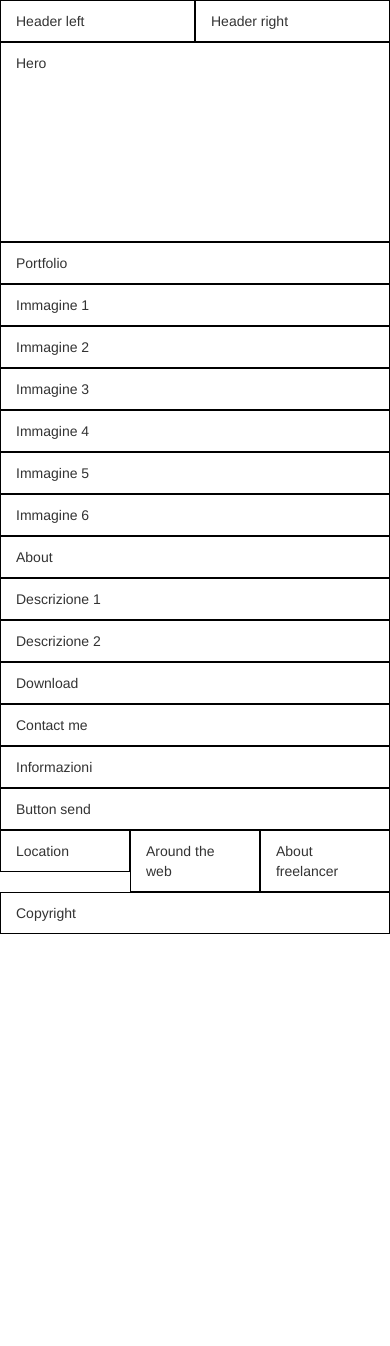
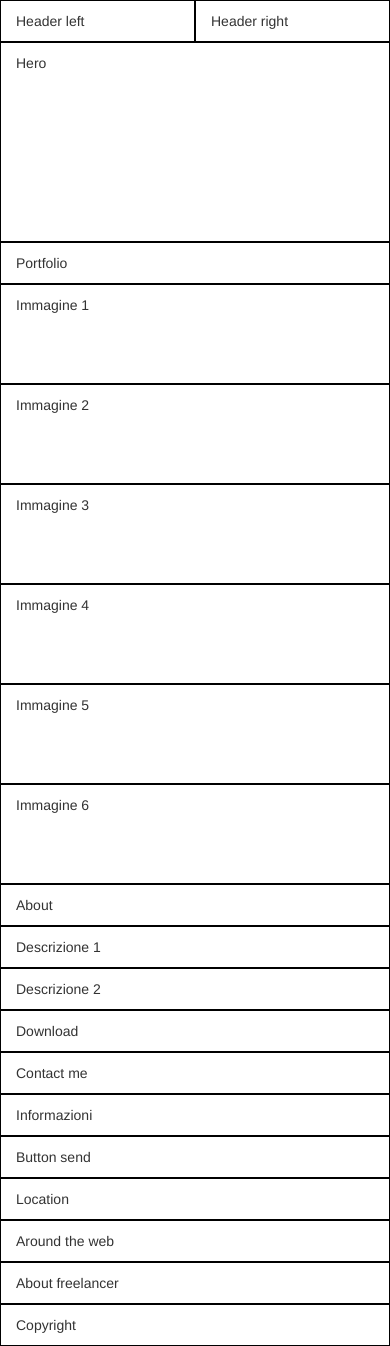
Before and after one commit to Ciarm-nik/html-css-bootstrap-freelancer, a plain HTML site: page index.html in a window 390 px wide. Before the commit the page ends 934 px from the top, so only its background shows below. Drawn offline with nearby package versions, Linux system fonts and the light colour scheme.

Commit message:
Struttura completa

```diff
--- a/index.html
+++ b/index.html
@@ -16,7 +16,7 @@
             <div class="row">
                 <div class="col-xs-6">Header left</div>
                 <div class="col-xs-6">Header right</div>
-                <div class="col-xs-12 ms_height">Hero</div>
+                <div class="col-xs-12 ms_height_200">Hero</div>
               </div>
         </div>
     </header>
@@ -27,12 +27,12 @@
             <div class="container-fluid">
                 <div class="row">
                     <div class="col-xs-12">Portfolio</div>
-                    <div class="col-xs-12 col-sm-6 col-md-4">Immagine 1</div>
-                    <div class="col-xs-12 col-sm-6 col-md-4">Immagine 2</div>
-                    <div class="col-xs-12 col-sm-6 col-md-4">Immagine 3</div>
-                    <div class="col-xs-12 col-sm-6 col-md-4">Immagine 4</div>
-                    <div class="col-xs-12 col-sm-6 col-md-4">Immagine 5</div>
-                    <div class="col-xs-12 col-sm-6 col-md-4">Immagine 6</div>
+                    <div class="col-xs-12 col-sm-6 col-md-4 ms_height_100">Immagine 1</div>
+                    <div class="col-xs-12 col-sm-6 col-md-4 ms_height_100">Immagine 2</div>
+                    <div class="col-xs-12 col-sm-6 col-md-4 ms_height_100">Immagine 3</div>
+                    <div class="col-xs-12 col-sm-6 col-md-4 ms_height_100">Immagine 4</div>
+                    <div class="col-xs-12 col-sm-6 col-md-4 ms_height_100">Immagine 5</div>
+                    <div class="col-xs-12 col-sm-6 col-md-4 ms_height_100">Immagine 6</div>
                 </div>
                 </div>
         </section>
@@ -62,10 +62,10 @@
     <footer>
         <div class="container-fluid">
             <div class="row">
-                <div class="col-xs-12 col-sm-4 col-xs-4">Location</div>
-                <div class="col-xs-12 col-sm-4 col-xs-4">Around the web</div>
-                <div class="col-xs-12 col-sm-4 col-xs-4">About freelancer</div>
-                <div class="col-xs-12 col-sm-12 col-xs-12">Copyright</div>
+                <div class="col-xs-12 col-sm-4 col-md-4">Location</div>
+                <div class="col-xs-12 col-sm-4 col-md-4">Around the web</div>
+                <div class="col-xs-12 col-sm-4 col-md-4">About freelancer</div>
+                <div class="col-xs-12 col-sm-12 col-md-12">Copyright</div>
             </div>
         </div>
     </footer>
--- a/style.css
+++ b/style.css
@@ -4,6 +4,10 @@
     border: 1px solid black;
 }
 
-.ms_height {
+.ms_height_200 {
     height: 200px;
 }
+
+.ms_height_100 {
+    height: 100px;
+}
```
